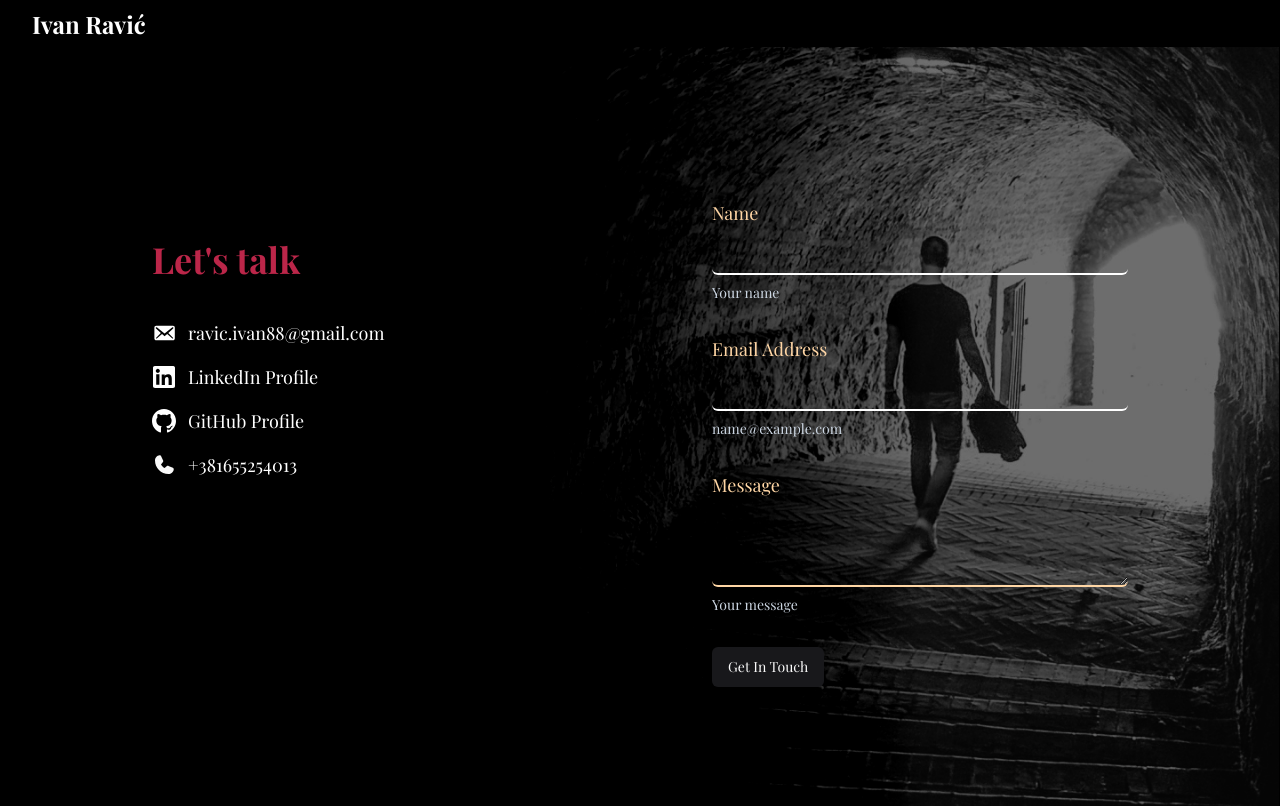
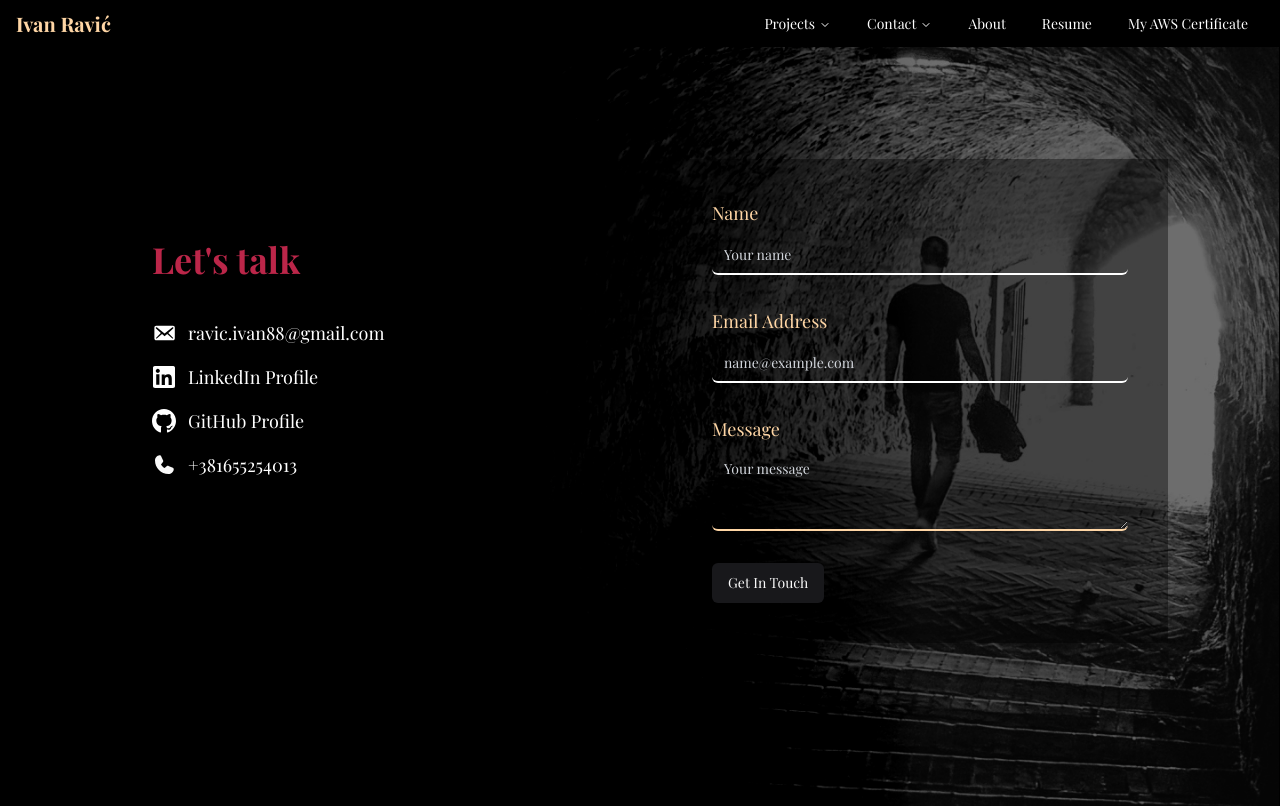
Before and after one commit to IvanRavic88/portfolio_nextjs_docker, a Next.js app: page /contact in a window 1280 px wide. Shown: the top 806 px of the page. Built offline with nearby package versions, Linux system fonts and the light colour scheme.

Commit message:
Inserted NavMenu for large devices and made small adjustments for better UX

```diff
--- a/src/app/about/page.tsx
+++ b/src/app/about/page.tsx
@@ -6,19 +6,19 @@ export default function AboutPage() {
     <div className="flex flex-col min-h-screen">
       <section
         style={{ backgroundImage: `url("/About.png" )` }}
-        className="bg-cover bg-center bg-no-repeat flex-grow flex items-center justify-left p-4 sm:p-6 md:p-8 lg:p-10 "
+        className="bg-cover md:bg-center bg-right bg-no-repeat flex-grow flex items-center justify-left p-4 sm:p-6 md:p-8 lg:p-10"
       >
         <motion.div
           initial={{ y: 20, opacity: 0 }}
           animate={{ y: 0, opacity: 100 }}
           transition={{ ease: "easeInOut", duration: 1 }}
-          className="max-w-4xl text-white  p-4 sm:p-6 md:p-8 lg:p-10 rounded-xl shadow-xl"
+          className="max-w-4xl text-white p-4 sm:p-6 md:p-8 lg:p-10 rounded-xl"
         >
-          <div className="mt-12">
-            <h1 className="text-2xl sm:text-3xl md:text-4xl font-bold text-custom-red">
+          <div className="p-3 mt-12 bg-black/50 md:bg-inherit">
+            <h1 className="text-xl sm:text-2xl md:text-3xl font-bold text-custom-red">
               About Me
             </h1>
-            <p className="text-lg sm:text-xl mt-8">
+            <p className="text-base sm:text-lg md:text-xl mt-8">
               I&apos;m a dynamic software developer with a background in
               Electrical and Computer Engineering, holding a{" "}
               <span className="text-custom-yellow">Master&apos;s</span> degree
@@ -26,17 +26,17 @@ export default function AboutPage() {
               where I specialized in automatic control systems and software
               development.
             </p>
-            <p className="text-lg sm:text-xl mt-8">
+            <p className="text-base sm:text-lg md:text-xl mt-8">
               Transitioning from this role, I pursued my passion for
               programming, expanding my expertise in{" "}
-              <span className="text-custom-yellow">Next.js</span>,
-              <span className="text-custom-yellow"> TypeScript</span>, and
-              <span className="text-custom-yellow"> Tailwind CSS</span>. Driven
+              <span className="text-custom-yellow">Next.js</span>,{" "}
+              <span className="text-custom-yellow">TypeScript</span>, and{" "}
+              <span className="text-custom-yellow">Tailwind CSS</span>. Driven
               by a desire to innovate and contribute meaningfully to the
               software development industry, I continuously seek opportunities
               for growth.
             </p>
-            <p className="text-lg sm:text-xl mt-8">
+            <p className="text-base sm:text-lg md:text-xl mt-8">
               Recently, I achieved the{" "}
               <span className="text-custom-yellow">
                 AWS Associate Developer certification
--- a/src/app/contact/page.tsx
+++ b/src/app/contact/page.tsx
@@ -12,9 +12,9 @@ export default function ContactPage() {
   return (
     <section
       style={{ backgroundImage: `url("/hero-img_1.png" )` }}
-      className="bg-cover bg-center bg-no-repeat min-h-screen flex flex-col p-4 md:p-6 lg:p-12 xl:p-28"
+      className="bg-cover bg-right md:bg-center bg-no-repeat min-h-screen flex flex-col p-4 md:p-6 lg:p-12 xl:p-28 "
     >
-      <div className="text-left text-white grid gap-8 lg:gap-16 md:grid-cols-1 lg:grid-cols-2 w-full">
+      <div className="text-left text-white grid gap-8 lg:gap-16 md:grid-cols-1 lg:grid-cols-2 w-full bg-black/40">
         <motion.div
           initial={{ x: -100, opacity: 0 }} // Animating from left
           animate={{ x: 0, opacity: 1 }} // Moving to the center
@@ -27,7 +27,6 @@ export default function ContactPage() {
             </h2>
 
             <div className="flex flex-col gap-4 w-full">
-              <Link href={"mailto:ravic.ivan88@gmail.com"}>
               <div className="flex flex-row gap-2 md:gap-3 items-center">
                 <Image
                   src={EmailIcon}
@@ -35,15 +34,13 @@ export default function ContactPage() {
                   width={24}
                   height={24}
                 />
+                <Link href={"mailto:ravic.ivan88@gmail.com"}>
                   <p className="text-sm md:text-lg hover:underline hover:text-custom-yellow">
                     ravic.ivan88@gmail.com
                   </p>
+                </Link>
               </div>
-              </Link>
-              <Link
-                href={"https://www.linkedin.com/in/ivan-ravić-b3aa36143"}
-                target="_blank"
-              >
+
               <div className="flex flex-row gap-2 md:gap-3 items-center">
                 <Image
                   src={LinkedInIcon}
@@ -51,28 +48,33 @@ export default function ContactPage() {
                   width={24}
                   height={24}
                 />
+                <Link
+                  href={"https://www.linkedin.com/in/ivan-ravić-b3aa36143"}
+                  target="_blank"
+                >
                   <p className="text-sm md:text-lg hover:underline hover:text-custom-yellow">
                     LinkedIn Profile
                   </p>
+                </Link>
               </div>
-              </Link>
-              <Link
-                href={"https://github.com/IvanRavic88?tab=repositories"}
-                target="_blank"
-              >
+
               <div className="flex flex-row gap-2 md:gap-3 items-center">
                 <Image
                   src={GitHubIcon}
                   alt="White github icon."
                   width={24}
                   height={24}
-                  />
+                />{" "}
+                <Link
+                  href={"https://github.com/IvanRavic88?tab=repositories"}
+                  target="_blank"
+                >
                   <p className="text-sm md:text-lg hover:underline hover:text-custom-yellow">
                     GitHub Profile
                   </p>
+                </Link>
               </div>
-              </Link>
-              <Link href={"tel:+381655254013"}>
+
               <div className="flex flex-row gap-2 md:gap-3 items-center">
                 <Image
                   src={PhoneIcon}
@@ -80,11 +82,12 @@ export default function ContactPage() {
                   width={24}
                   height={24}
                 />
+                <Link href={"tel:+381655254013"}>
                   <p className="text-sm md:text-lg hover:underline hover:text-custom-yellow">
                     +381655254013
                   </p>
+                </Link>
               </div>
-              </Link>
             </div>
           </div>
         </motion.div>
--- a/src/app/page.tsx
+++ b/src/app/page.tsx
@@ -8,7 +8,7 @@ export default function Home() {
       <main>
         <section
           style={{ backgroundImage: `url('/hero-img_1.png')` }}
-          className="bg-cover bg-center bg-no-repeat h-screen relative "
+          className="bg-cover bg-no-repeat h-screen relative md:bg-center bg-right"
         >
           <motion.div
             initial={{ y: -100, opacity: 0 }}
--- a/src/components/ContactForm.tsx
+++ b/src/components/ContactForm.tsx
@@ -56,13 +56,18 @@ export function ContactForm() {
             name="name"
             render={({ field }) => (
               <FormItem>
-                <FormLabel className="text-custom-yellow text-base sm:text-lg">
+                <FormLabel className="text-custom-yellow text-base sm:text-lg ">
                   Name
                 </FormLabel>
                 <FormControl>
-                  <Input placeholder="" {...field} autoComplete="name" />
+                  <Input
+                    placeholder="Your name"
+                    {...field}
+                    autoComplete="name"
+                    className="text-sm focus:text-lg"
+                  />
                 </FormControl>
-                <FormDescription>Your name</FormDescription>
+
                 <FormMessage />
               </FormItem>
             )}
@@ -76,9 +81,14 @@ export function ContactForm() {
                   Email Address
                 </FormLabel>
                 <FormControl>
-                  <Input placeholder="" {...field} autoComplete="email" />
+                  <Input
+                    placeholder="name@example.com"
+                    {...field}
+                    autoComplete="email"
+                    className=" focus:text-lg"
+                  />
                 </FormControl>
-                <FormDescription>name@example.com</FormDescription>
+
                 <FormMessage />
               </FormItem>
             )}
@@ -92,9 +102,13 @@ export function ContactForm() {
                   Message
                 </FormLabel>
                 <FormControl>
-                  <Textarea placeholder="" {...field} />
+                  <Textarea
+                    placeholder="Your message"
+                    {...field}
+                    className="focus:text-lg"
+                  />
                 </FormControl>
-                <FormDescription>Your message</FormDescription>
+
                 <FormMessage />
               </FormItem>
             )}
--- a/src/components/Header.tsx
+++ b/src/components/Header.tsx
@@ -3,6 +3,7 @@ import Link from "next/link";
 import { useSelectedLayoutSegment } from "next/navigation";
 import useScroll from "@/hooks/use-scroll";
 import { cn } from "@/lib/utils";
+import { NavMenu } from "./navigation-menu-shadcn";
 
 const Header = () => {
   const scrolled = useScroll(5);
@@ -20,19 +21,16 @@ const Header = () => {
       <div className="flex h-[47px] items-center justify-between px-4">
         <div className="flex items-center space-x-4">
           <Link
-            className="flex flex-row space-x-3 items-center justify-center md:hidden"
+            className="flex flex-row space-x-3 items-center justify-center "
             href="/"
           >
             <span className="font-bold text-xl flex text-custom-yellow">
-              Ivan Ravic
+              Ivan Ravić
             </span>
           </Link>
-          <span className=" hidden md:block font-bold text-2xl text-white">
-            Ivan Ravić
-          </span>
         </div>
-        <div className="text-custom-red  items-center justify-center hidden md:blockImplement initial layout for Header and mobile Header">
-          <span className="font-bold text-2xl">IR</span>
+        <div className="hidden md:block">
+          <NavMenu />
         </div>
       </div>
     </div>
--- a/src/components/header-shadcn.tsx
+++ /dev/null
@@ -1,26 +0,0 @@
-"use client";
-
-import Link from "next/link";
-
-import { NavMenu } from "./navigation-menu-shadcn";
-
-export default function Header() {
-  return (
-    <nav className="bg-black z-10">
-      <div className="flex items-center justify-between p-4 md:p-4">
-        <div className="hidden md:block">
-          <NavMenu />
-        </div>
-
-        {/* Logo */}
-        <div className="flex items-center space-x-4">
-          <h1 className="text-xl text-white">
-            <Link href="/" className="text-custom-yellow">
-              Ivan Ravić
-            </Link>
-          </h1>
-        </div>
-      </div>
-    </nav>
-  );
-}
```
Lines whose indentation alone changed are shown as unchanged.
